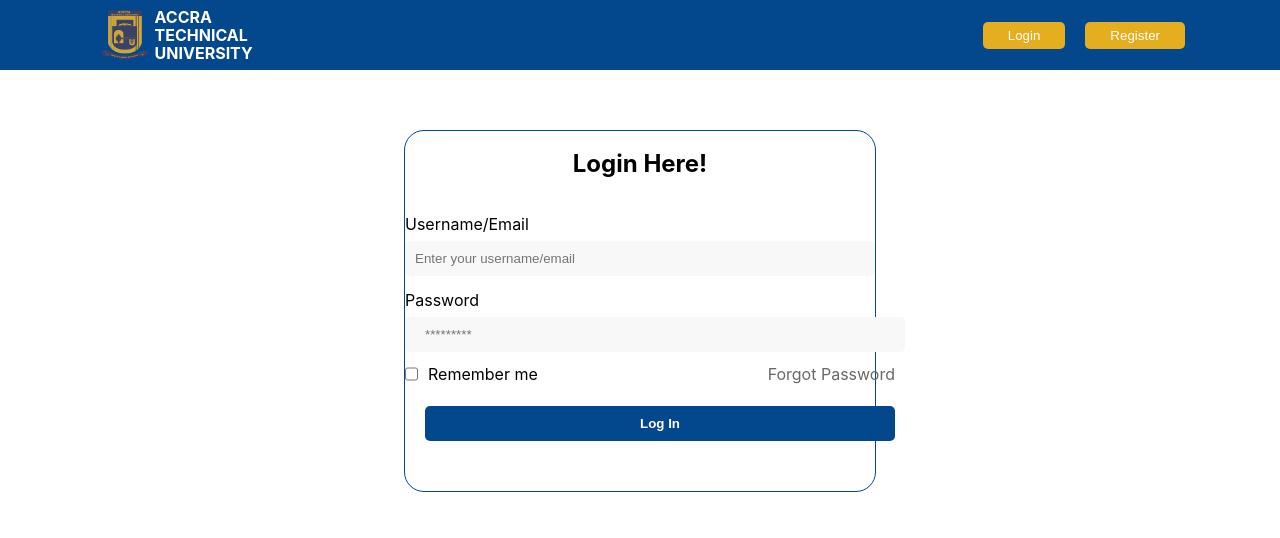
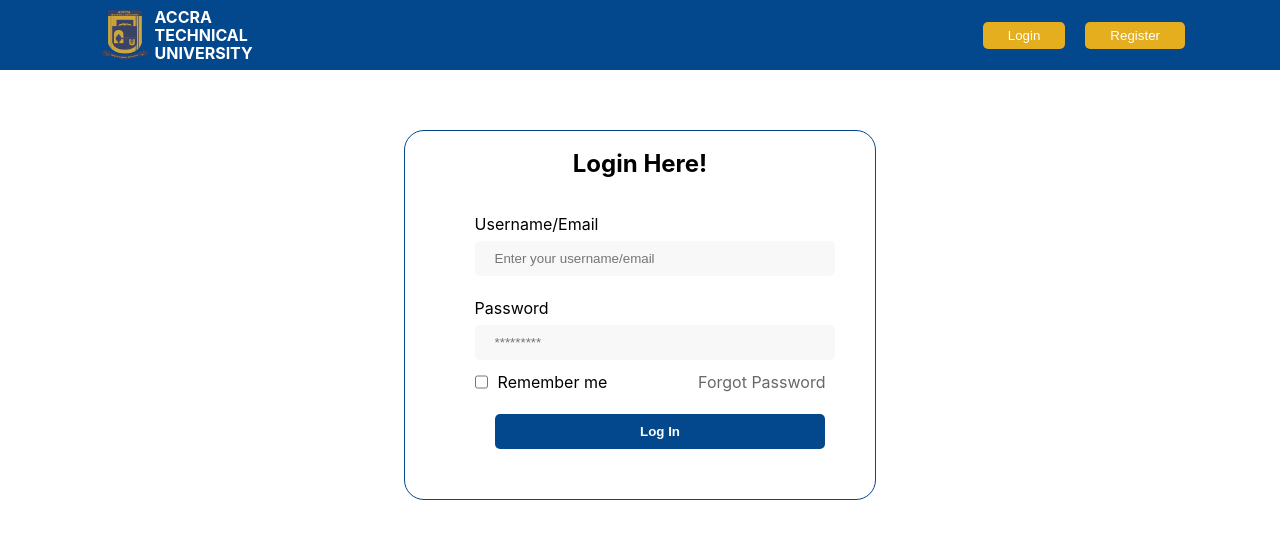
Before and after one commit to AbdulGafaru1-hero/ATU-HyperX, a React (Create React App) app: page /login in a window 1280 px wide. Shown: the top 538 px of the page. Built offline with nearby package versions, Linux system fonts and the light colour scheme.

Commit message:
Login error fixed

```diff
--- a/src/App.css
+++ b/src/App.css
@@ -12,7 +12,7 @@
   display: flex;
   gap: 5px;
   align-items: center;
- cursor: pointer;
+  cursor: pointer;
 }
 .logo img{
 height: 50px;
--- a/src/Pages/LoginPage/Login.css
+++ b/src/Pages/LoginPage/Login.css
@@ -75,4 +75,5 @@
     .forget label, p{
         font-size: 12px;
     }
+
 }
--- a/src/Pages/RegisterPage/Register.css
+++ b/src/Pages/RegisterPage/Register.css
@@ -50,13 +50,13 @@
     margin-bottom: 10px;
 }
 
-.firstname, .lastname, .email, .staffID, .phoneNumber{
+.firstname, .lastname, .reg-email, .staffID, .phoneNumber{
     display: flex;
     flex-direction: column;
     margin-bottom: 12px;
 }
 
-.firstname >input, .lastname >input, .email > input, .staffID > input, .phoneNumber > input {
+.firstname >input, .lastname >input, .reg-email > input, .staffID > input, .phoneNumber > input {
     width: 450px;
     padding: 10px;
     background: #f8f8f8;
--- a/src/Pages/RegisterPage/Register.jsx
+++ b/src/Pages/RegisterPage/Register.jsx
@@ -16,7 +16,7 @@
 
   <div className="registerForm">
     <h3>Registration Details</h3>
-    <div className="form">
+    <div className="reg-form">
     <div className="firstname">
       <label htmlFor="firstname">Firstname</label>
       <input type="text"/>
@@ -25,7 +25,7 @@
       <label htmlFor="lastname">Lastname</label>
       <input type="text"/>
   </div>
-    <div className="email">
+    <div className="reg-email">
       <label htmlFor="email">Email</label>
       <input type="email"/>
   </div>
```
